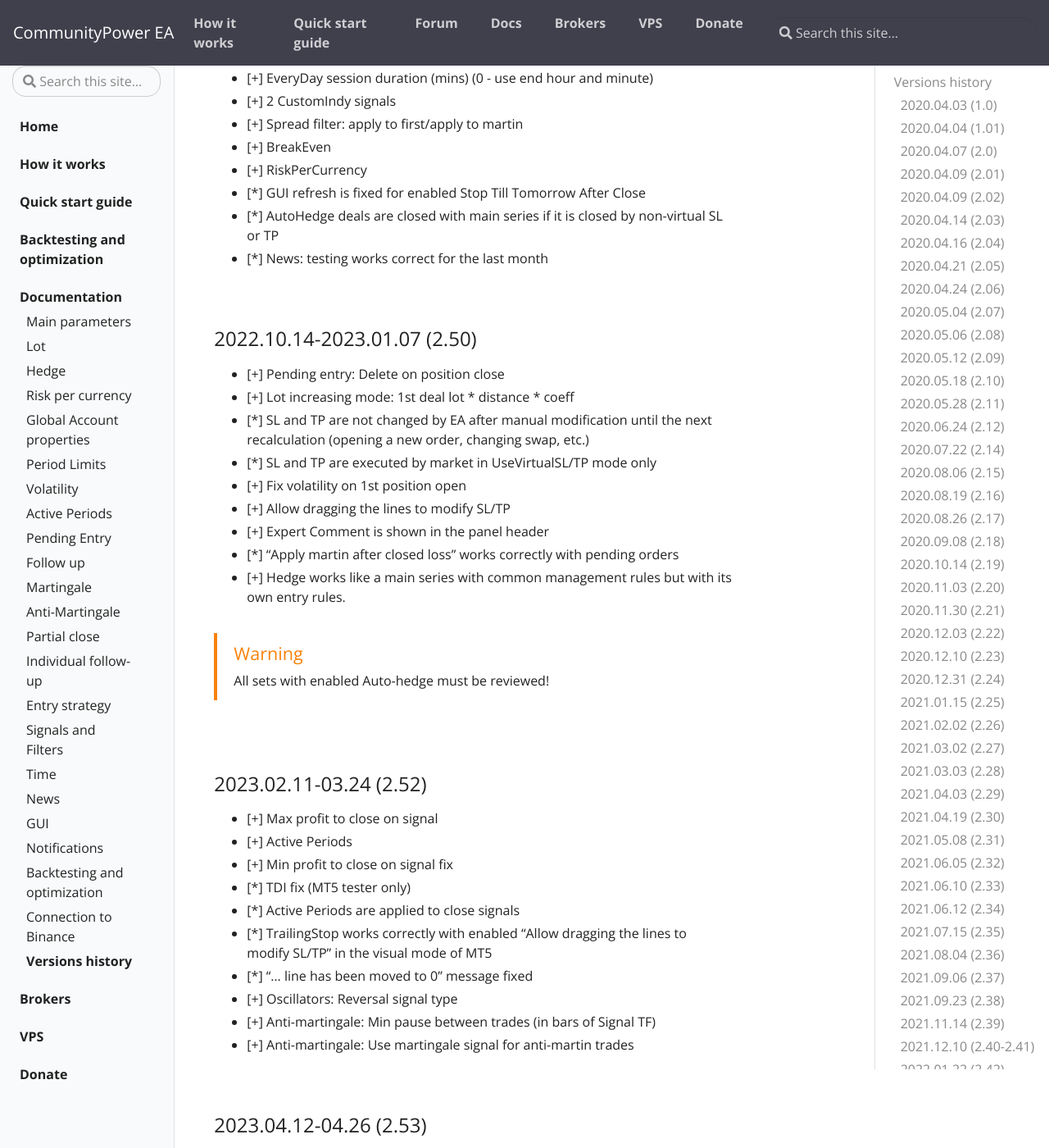
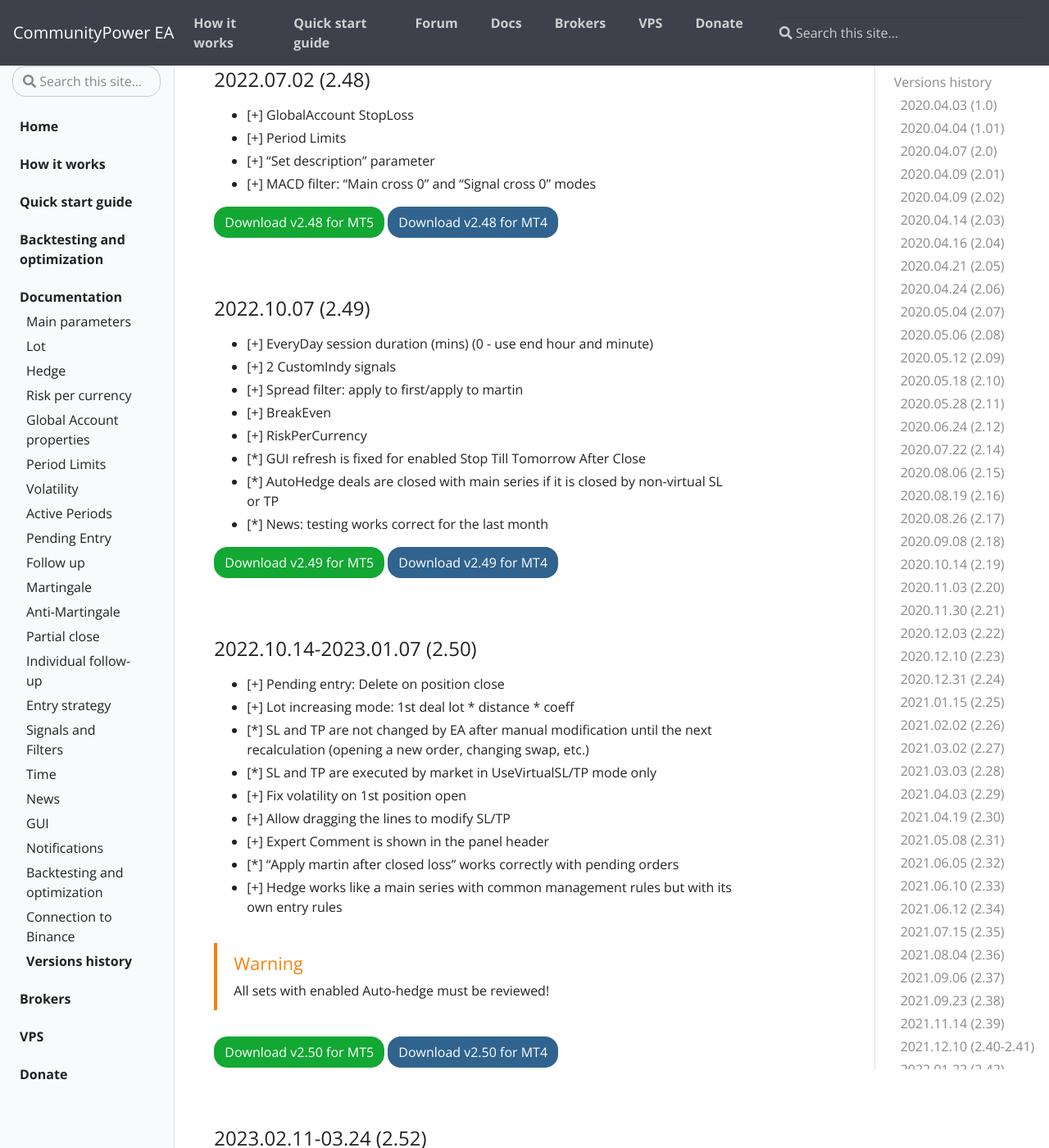
Before and after one commit to komposter/CommunityPowerEA.com, a Jekyll site: the page built from _docs/versions-history.md, in a window 1280 px wide and 1400 px high, scrolled down 17137 px. Shown: the whole window at 82% size. Built offline with Jekyll 4.4.1, drawn with Linux system fonts in a browser that asks for light colours; some of the changed text lies outside the part shown.

Commit message:
Content change

```diff
--- a/_docs/versions-history.md
+++ b/_docs/versions-history.md
@@ -529,6 +529,8 @@
 * [+] Improved ZZ signal with visualization
 * [+] Binance: more stable connection to the Binance Trade Manager
 
+[<button class="btn btn-success">Download v2.43 for MT5</button>]({{site.baseurl}}/assets/EAs/CommunityPower 2.43.ex5)
+
 <br />
 
 ### 2022.03.12 (2.44)
@@ -536,6 +538,9 @@
 * [+] Directional change filter
 * [*] “Delete if opposite trade is open” works with enabled pending entry only
 * [+] Big candle max size
+
+[<button class="btn btn-success">Download v2.44 for MT5</button>]({{site.baseurl}}/assets/EAs/CommunityPower 2.44.ex5)
+[<button class="btn btn-primary">Download v2.44 for MT4</button>]({{site.baseurl}}/assets/EAs/CommunityPower 2.44.ex4)
 
 <br />
 
@@ -545,15 +550,22 @@
 * [+] GlobalAccountClose: Stop Till Tomorrow After Close
 * [+] ADX filter
 
+[<button class="btn btn-success">Download v2.45 for MT5</button>]({{site.baseurl}}/assets/EAs/CommunityPower 2.45.ex5)
+[<button class="btn btn-primary">Download v2.45 for MT4</button>]({{site.baseurl}}/assets/EAs/CommunityPower 2.45.ex4)
+
 <br />
 
 ### 2022.04.28 (2.46)
 * [*] "New deal on the end of the bar only" and "Min pause between trades" work correctly even if last martin trade was closed (and some of previous ones are still opened)
 * [+] Partial close: Close profit itself
 * [+] TrailingStop: Decrease every minutes, Decrease coefficient and Decrease start after minutes
-* [*] TrailingStop: Min/max size parameter replaced with 2 separate parameters: Min size and Max size<br/>
+* [*] TrailingStop: Min/max size parameter replaced with 2 separate parameters: Min size and Max size
 * [+] Martin: "Change step after order #" and "Change step by coefficient"
+
 {% include alert.html type="warning" title="Warning" content="Set files from version 2.45 with non-zero 'Min/max size' must be revised!" %}
+
+[<button class="btn btn-success">Download v2.46 for MT5</button>]({{site.baseurl}}/assets/EAs/CommunityPower 2.46.ex5)
+[<button class="btn btn-primary">Download v2.46 for MT4</button>]({{site.baseurl}}/assets/EAs/CommunityPower 2.46.ex4)
 
 <br />
 
@@ -562,6 +574,9 @@
 * [+] Lot: "Amount in base currency" mode
 * [+] "Use only opened trades for time filters" (set true to make "New deal on the end of the bar only" and "Min pause between trades" working like in 2.45)
 
+[<button class="btn btn-success">Download v2.47 for MT5</button>]({{site.baseurl}}/assets/EAs/CommunityPower 2.47.ex5)
+[<button class="btn btn-primary">Download v2.47 for MT4</button>]({{site.baseurl}}/assets/EAs/CommunityPower 2.47.ex4)
+
 <br />
 
 ### 2022.07.02 (2.48)
@@ -569,6 +584,9 @@
 * [+] Period Limits
 * [+] "Set description" parameter
 * [+] MACD filter: "Main cross 0" and "Signal cross 0" modes
+
+[<button class="btn btn-success">Download v2.48 for MT5</button>]({{site.baseurl}}/assets/EAs/CommunityPower 2.48.ex5)
+[<button class="btn btn-primary">Download v2.48 for MT4</button>]({{site.baseurl}}/assets/EAs/CommunityPower 2.48.ex4)
 
 <br />
 
@@ -582,6 +600,9 @@
 * [*] AutoHedge deals are closed with main series if it is closed by non-virtual SL or TP
 * [*] News: testing works correct for the last month
 
+[<button class="btn btn-success">Download v2.49 for MT5</button>]({{site.baseurl}}/assets/EAs/CommunityPower 2.49.ex5)
+[<button class="btn btn-primary">Download v2.49 for MT4</button>]({{site.baseurl}}/assets/EAs/CommunityPower 2.49.ex4)
+
 <br />
 
 ### 2022.10.14-2023.01.07 (2.50)
@@ -593,8 +614,12 @@
 * [+] Allow dragging the lines to modify SL/TP
 * [+] Expert Comment is shown in the panel header
 * [*] "Apply martin after closed loss" works correctly with pending orders
-* [+] Hedge works like a main series with common management rules but with its own entry rules.<br/>
+* [+] Hedge works like a main series with common management rules but with its own entry rules
+
 {% include alert.html type="warning" title="Warning" content="All sets with enabled Auto-hedge must be reviewed!" %}
+
+[<button class="btn btn-success">Download v2.50 for MT5</button>]({{site.baseurl}}/assets/EAs/CommunityPower 2.50.ex5)
+[<button class="btn btn-primary">Download v2.50 for MT4</button>]({{site.baseurl}}/assets/EAs/CommunityPower 2.50.ex4)
 
 <br />
 
@@ -610,20 +635,27 @@
 * [+] Anti-martingale: Min pause between trades (in bars of Signal TF)
 * [+] Anti-martingale: Use martingale signal for anti-martin trades
 
+[<button class="btn btn-success">Download v2.52 for MT5</button>]({{site.baseurl}}/assets/EAs/CommunityPower 2.52.ex5)
+[<button class="btn btn-primary">Download v2.52 for MT4</button>]({{site.baseurl}}/assets/EAs/CommunityPower 2.52.ex4)
+
 <br />
 
 ### 2023.04.12-04.26 (2.53)
-* [+] ADX: Buy/sell when ADX >= level<br/>
-* [+] ADX: Buy on +DI >= level / Sell on -DI >= level<br/>
-* [+] StopLoss reduce every bar K (0 - disable)<br/>
-* [+] StopLoss: Start reducing after bars<br/>
-* [+] StopLoss min size (points)<br/>
-* [*] "Buy above MA / Sell below MA" and "Buy on cross UP / Sell on cross DN" modes were deprecated. Use "Buy below MA / Sell above MA" and "Buy on cross DN / Sell on cross UP" with "Reverse mode" = true instead.<br/>
-* [*] "Buy on cross DN / Sell on cross UP" mode is refactored to work correctly (in the previous version, the whole previous bar had to be above/below the MA).<br/>
-* [+] "Buy on rising MA / Sell on falling MA" mode added<br/>
-* [+] "Reverse mode" and "Use closed bars only" parameters added for all signal types<br/>
+* [+] ADX: Buy/sell when ADX >= level
+* [+] ADX: Buy on +DI >= level / Sell on -DI >= level
+* [+] StopLoss reduce every bar K (0 - disable)
+* [+] StopLoss: Start reducing after bars
+* [+] StopLoss min size (points)
+* [*] "Buy above MA / Sell below MA" and "Buy on cross UP / Sell on cross DN" modes were deprecated. Use "Buy below MA / Sell above MA" and "Buy on cross DN / Sell on cross UP" with "Reverse mode" = true instead.
+* [*] "Buy on cross DN / Sell on cross UP" mode is refactored to work correctly (in the previous version, the whole previous bar had to be above/below the MA).
+* [+] "Buy on rising MA / Sell on falling MA" mode added
+* [+] "Reverse mode" and "Use closed bars only" parameters added for all signal types
 * [+] MACD filters: Signal Level
+
 {% include alert.html type="warning" title="Warning" content="All sets using MA filters with these 2 modes must be updated!!!" %}
+
+[<button class="btn btn-success">Download v2.53 for MT5</button>]({{site.baseurl}}/assets/EAs/CommunityPower 2.53.ex5)
+[<button class="btn btn-primary">Download v2.53 for MT4</button>]({{site.baseurl}}/assets/EAs/CommunityPower 2.53.ex4)
 
 <br />
 
@@ -640,4 +672,7 @@
 * [+] d'Alembert money management system
 * [+] d'Alembert: Units Multiplier
 
+[<button class="btn btn-success">Download v2.54 for MT5</button>]({{site.baseurl}}/assets/EAs/CommunityPower 2.54.ex5)
+[<button class="btn btn-primary">Download v2.54 for MT4</button>]({{site.baseurl}}/assets/EAs/CommunityPower 2.54.ex4)
+
 <br />
```
